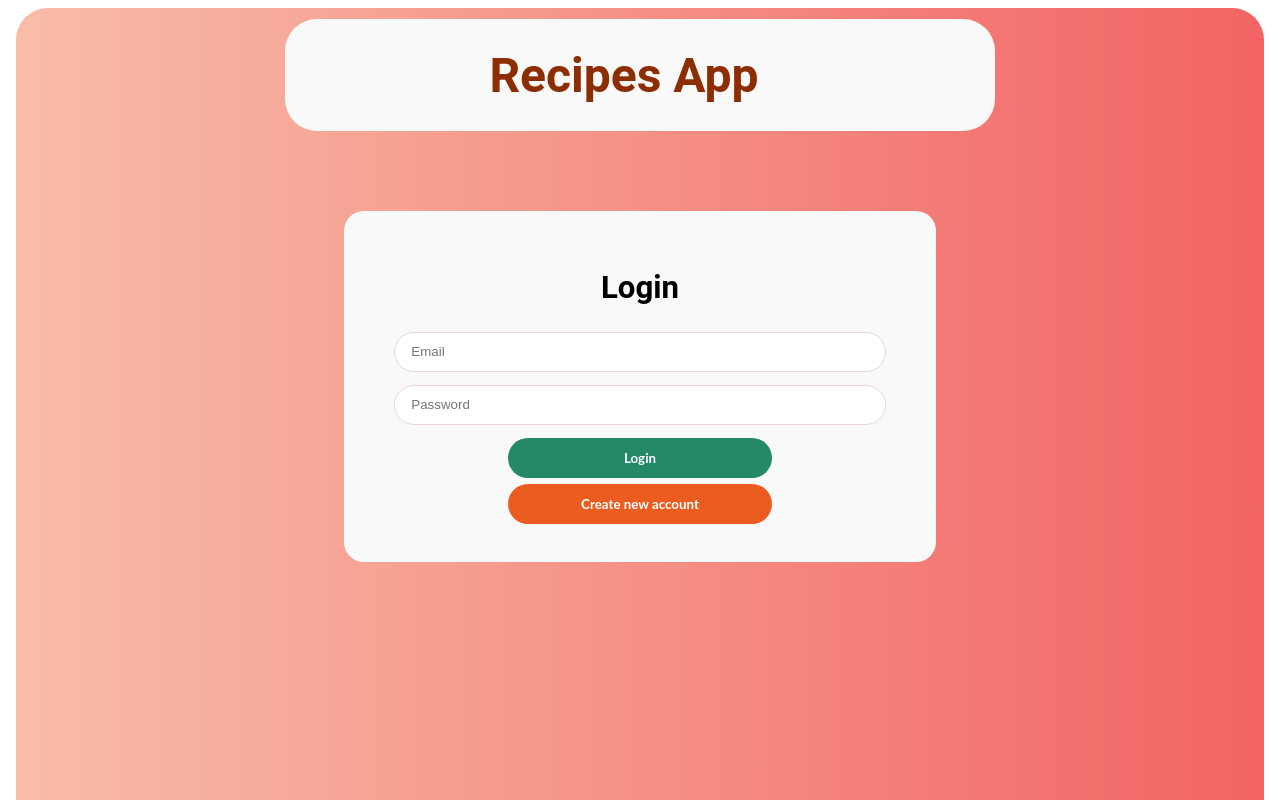
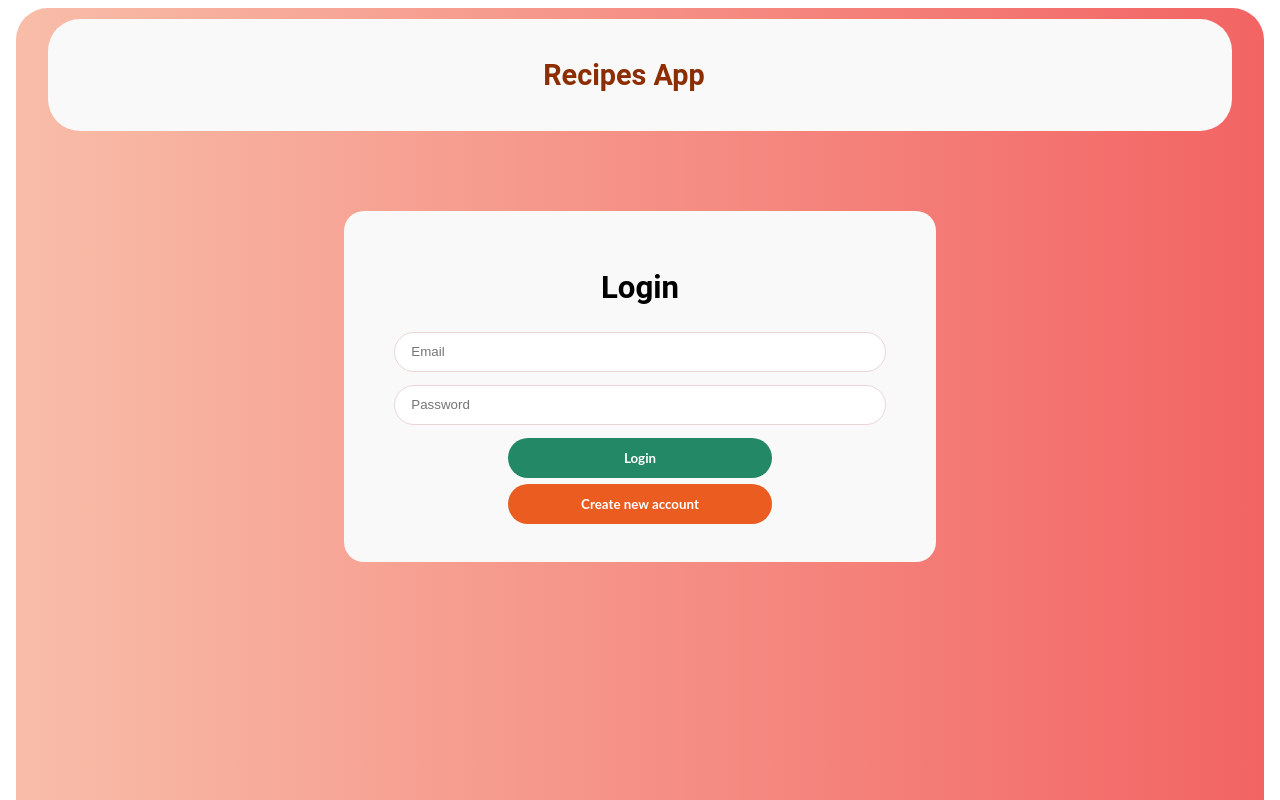
Before and after one commit to weronikabuczak/recipes-app, a React (Create React App) app: page /auth in a window 1280 px wide. Shown: the top 800 px of the page. Built offline with nearby package versions, Linux system fonts and the light colour scheme.

Commit message:
Update NagivationBar.module.css

```diff
--- a/src/components/MainContainer/NagivationBar.module.css
+++ b/src/components/MainContainer/NagivationBar.module.css
@@ -48,6 +48,7 @@
     font-size: 3rem;
     font-weight: bold;
     color: #8d2e02;
+    white-space: nowrap;
 }
 
 @keyframes nav-item {
@@ -69,6 +70,7 @@
     }
     .header li {
         margin: 0.1rem;
+        padding: 0.7rem;
     }
 }
 
@@ -78,3 +80,13 @@
     }
 /*    todo add extendable menu*/
 }
+
+@media (max-width: 1440px) {
+    .header {
+        width: 100%;
+    }
+    .title {
+        font-size: 1.8rem;
+    }
+    /*    todo add extendable menu*/
+}
```
